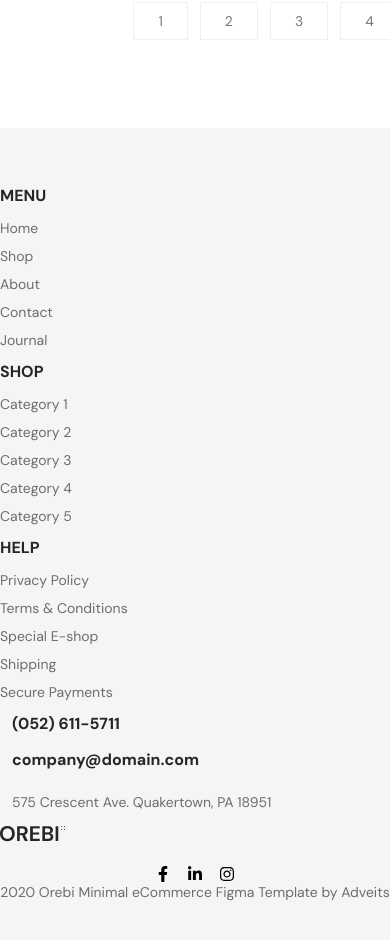
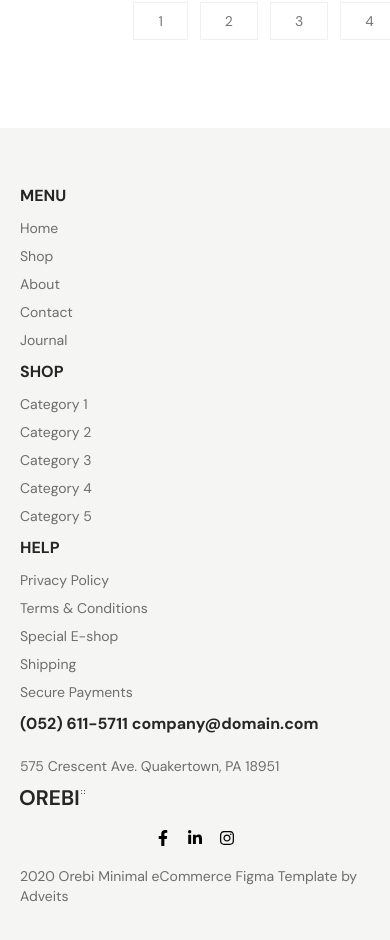
Before and after one commit to tituvai/reactSix, a React (Vite) app: page /shop in a window 390 px wide. Shown: the part 2236-3176 px from the top of the page. Built offline with nearby package versions, Linux system fonts and the light colour scheme.

Commit message:
new item

```diff
--- a/src/components/NextArrow.jsx
+++ b/src/components/NextArrow.jsx
@@ -4,7 +4,7 @@ const NextArrow = (props) => {
     const { onClick } = props;
   return (
      <div
-      className={' h-[40px] w-[40px] rounded-full bg-arrowC absolute top-1/3 left-0  flex items-center justify-center cursor-pointer'}
+      className={' hidden h-[40px] w-[40px] rounded-full bg-arrowC absolute top-1/3 left-0  lg:flex items-center justify-center cursor-pointer'}
       onClick={onClick}
     ><FaLongArrowAltLeft className='text-2xl text-white'/></div>
   )
--- a/src/components/PrevArrow.jsx
+++ b/src/components/PrevArrow.jsx
@@ -4,7 +4,7 @@ const PrevArrow = (props) => {
     const {onClick } = props;
   return (
       <div
-      className={'h-[40px] w-[40px] rounded-full bg-arrowC absolute top-1/3 right-0  z-20 flex items-center justify-center cursor-pointer'}
+      className={'hidden h-[40px] w-[40px] rounded-full bg-arrowC absolute top-1/3 right-0  z-20 lg:flex items-center justify-center cursor-pointer'}
       onClick={onClick}
     ><FaLongArrowAltRight className='text-2xl text-white'/></div>
   )
--- a/src/components/layouts/AddsTwo.jsx
+++ b/src/components/layouts/AddsTwo.jsx
@@ -6,7 +6,7 @@ import { Link } from 'react-router-dom'
 const AddsTwo = () => {
   return (
     <>
-        <div className="py-15">
+        <div className=" lg:py-15">
             <Container>
                 <div className="">
                     <Link to={'/'}><Image className={'w-full'} imgSrc={adds} imgAlt={adds}/></Link>
--- a/src/components/layouts/Ads.jsx
+++ b/src/components/layouts/Ads.jsx
@@ -12,7 +12,7 @@ const Ads = () => {
 
   return (
     <>
-    <div className="pt-[75px] pb-[50px]">
+    <div className="lg:pt-[75px] lg:pb-[50px]">
         <Container>
             <Flex className={'justify-between flex-col md:flex-row'}>
                 <div className="w-full lg:w-[49%] pb-7 lg:pb-0">
--- a/src/components/layouts/Arrival.jsx
+++ b/src/components/layouts/Arrival.jsx
@@ -67,7 +67,7 @@ const Arrival = () => {
 //   Product Patr End
   return (
     <>
-        <div className="py-15">
+        <div className="pt-10 lg:py-15">
             <Container>
                 <div className="">
                     <Hadding className={'text-[39px] text-hoverC font-bold pb-8'} text={'New Arrivals'} as={'h3'}/>
--- a/src/components/layouts/Footer.jsx
+++ b/src/components/layouts/Footer.jsx
@@ -10,7 +10,7 @@ import { FaFacebookF, FaLinkedinIn, FaInstagram} from "react-icons/fa";
 const Footer = () => {
   return (
     <>
-    <section className='py-[50px] bg-searchC'>
+    <section className='px-5 lg:px-0 py-[50px] bg-searchC'>
         <Container>
             <div className='lg:flex justify-between'>
                 <div className="lg:w-[13%]">
@@ -43,8 +43,8 @@ const Footer = () => {
                         <Link to={'/'}><li className='text-sm text-footer leading-7'>Secure Payments</li></Link>
                     </ul>
                 </div>
-                <div className="lg:w-[35%] pl-[12px]">
-                    <Hadding className={'text-base text-hoverC font-bold leading-9 pr-[100px]'} text={'(052) 611-5711 company@domain.com'} as={'h3'}/>
+                <div className="lg:w-[35%] lg:pl-[12px]">
+                    <Hadding className={'text-base text-hoverC font-bold leading-9 lg:pr-[100px]'} text={'(052) 611-5711 company@domain.com'} as={'h3'}/>
                     <Hadding className={'text-sm text-footer leading-12'} text={'575 Crescent Ave. Quakertown, PA 18951'} as={'p'}/>
                 </div>
                 <div className="lg:w-[20%]">
@@ -52,7 +52,7 @@ const Footer = () => {
                 </div>
             </div>
             <Flex className={'justify-between pt-6 flex-col md:flex-row'}>
-                <div className="flex gap-4">
+                <div className="flex gap-4 pb-5 lg:pb-0">
                     <Link to={'/'}><FaFacebookF/></Link>
                     <Link to={'/'}><FaLinkedinIn /></Link>
                     <Link to={'/'}><FaInstagram /></Link>
--- a/src/components/layouts/Header.jsx
+++ b/src/components/layouts/Header.jsx
@@ -7,6 +7,7 @@ import { Link } from 'react-router-dom'
 import Bards from '../../assets/icon/Bards'
 import Hadding from '../Hadding'
 import { FaUser, FaCaretDown, FaShoppingCart, FaSearch, FaBars  } from "react-icons/fa";
+import { MdOutlineClear } from "react-icons/md";
 
 
 const Header = () => {
@@ -47,7 +48,9 @@ const handleBars = ()=>{
             <div className="lg:hidden">
                 <Flex className={'justify-between'}>
                 <div className="">
-                    <FaBars onClick={handleBars} className='text-2xl' />
+                    {bars ? <MdOutlineClear onClick={handleBars} className='text-2xl' /> : <FaBars onClick={handleBars} className='text-2xl' />}
+
+
                     </div>
                 <div className="">
                     <Link to={'/'}><Image imgSrc={logo} imgAlt={logo}/></Link>
@@ -101,8 +104,6 @@ const handleBars = ()=>{
                 </div>
             </Flex>
         </Container>
-
-
     </section>
    </>
 
--- a/src/components/layouts/Information.jsx
+++ b/src/components/layouts/Information.jsx
@@ -12,17 +12,17 @@ const Information = () => {
     <div className="py-4">
         <Container>
             <Flex className={'justify-between'}>
-                <div id='infoOne' className="flex items-center gap-2">
+                <div className="flex lg:items-center gap-2">
                     <PiNumberTwoBold className='text-xl'/>
-                    <Hadding className={'text-base text-footer'} text={'Two years warranty'} as={'h5'}/>
+                    <Hadding className={'text-xs lg:text-base text-footer'} text={'Two years warranty'} as={'h5'}/>
                 </div>
-                <div className="flex items-center gap-2">
+                <div className="flex lg:items-center gap-2">
                     <MdLocalShipping className='text-xl'/>
-                    <Hadding className={'text-base text-footer'} text={'Free shipping'} as={'h5'}/>
+                    <Hadding className={'text-xs lg:text-base text-footer'} text={'Free shipping'} as={'h5'}/>
                 </div>
-                <div className="flex items-center gap-2">
+                <div className="flex lg:items-center gap-2">
                     <FaUndo/>
-                    <Hadding className={'text-base text-footer'} text={'Return policy in 30 days'} as={'h5'}/>
+                    <Hadding className={'text-xs lg:text-base text-footer'} text={'Return policy in 30 days'} as={'h5'}/>
                 </div>
             </Flex>
         </Container>
```
